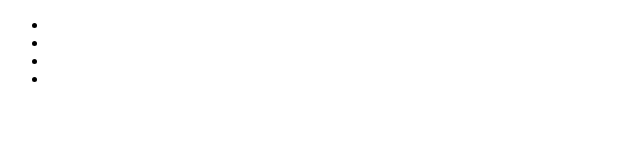
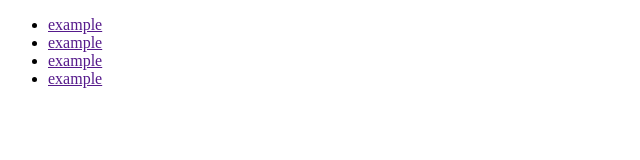
Before and after one commit to Aimarall/Aimarall, a plain HTML site: page index.html in a window 1280 px wide. Shown: the whole page, without its empty margins (0-640 px from the left). Drawn offline with Linux system fonts and the light colour scheme.

Commit message:
added example

```diff
--- a/index.html
+++ b/index.html
@@ -8,10 +8,10 @@
 <body>
     <nav>
         <ul>
-            <li><a href=""></a></li>
-            <li><a href=""></a></li>
-            <li><a href=""></a></li>
-            <li><a href=""></a></li>
+            <li><a href="">example</a></li>
+            <li><a href="">example</a></li>
+            <li><a href="">example</a></li>
+            <li><a href="">example</a></li>
         </ul>
     </nav>
 </body>
```
